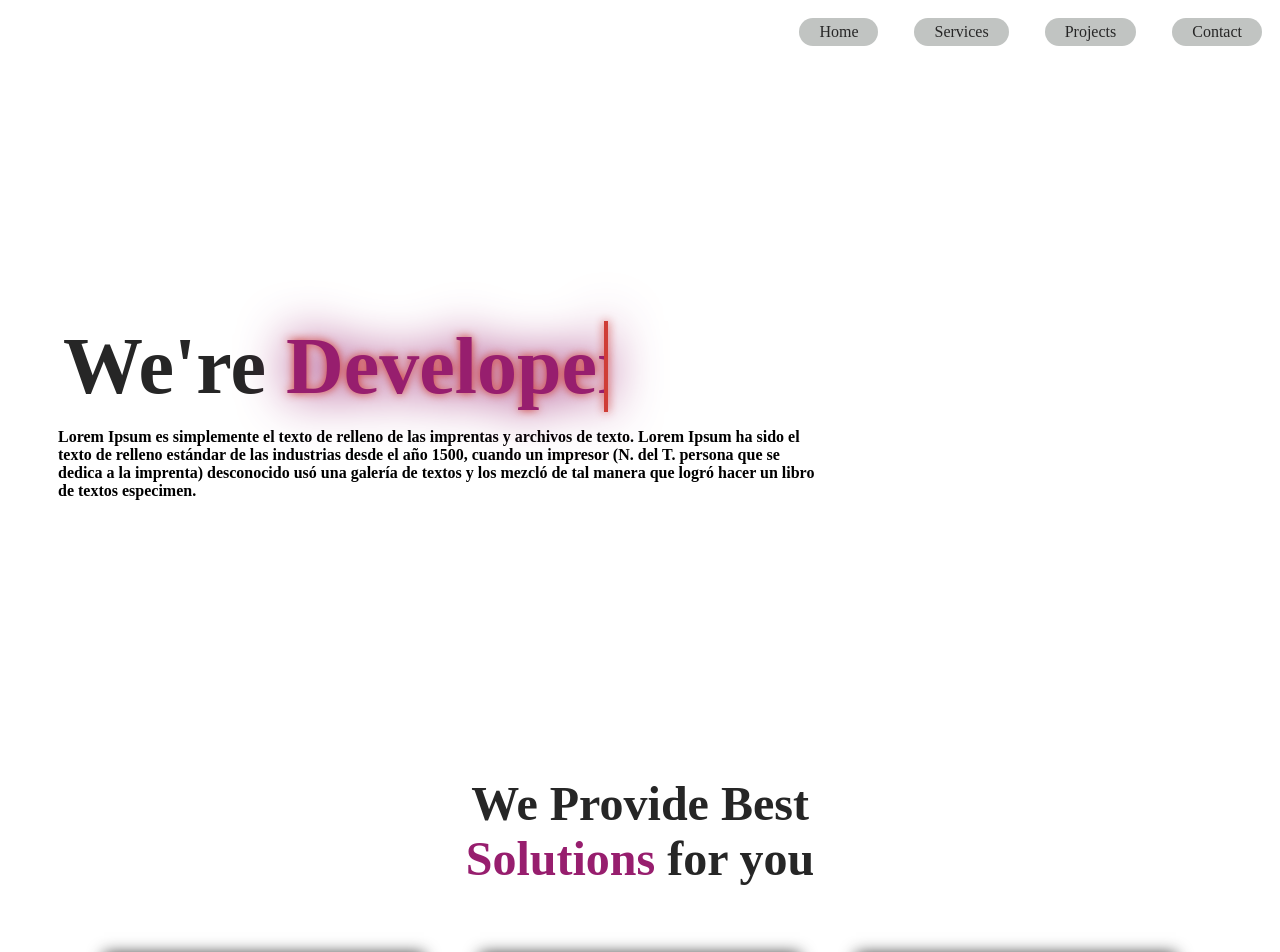
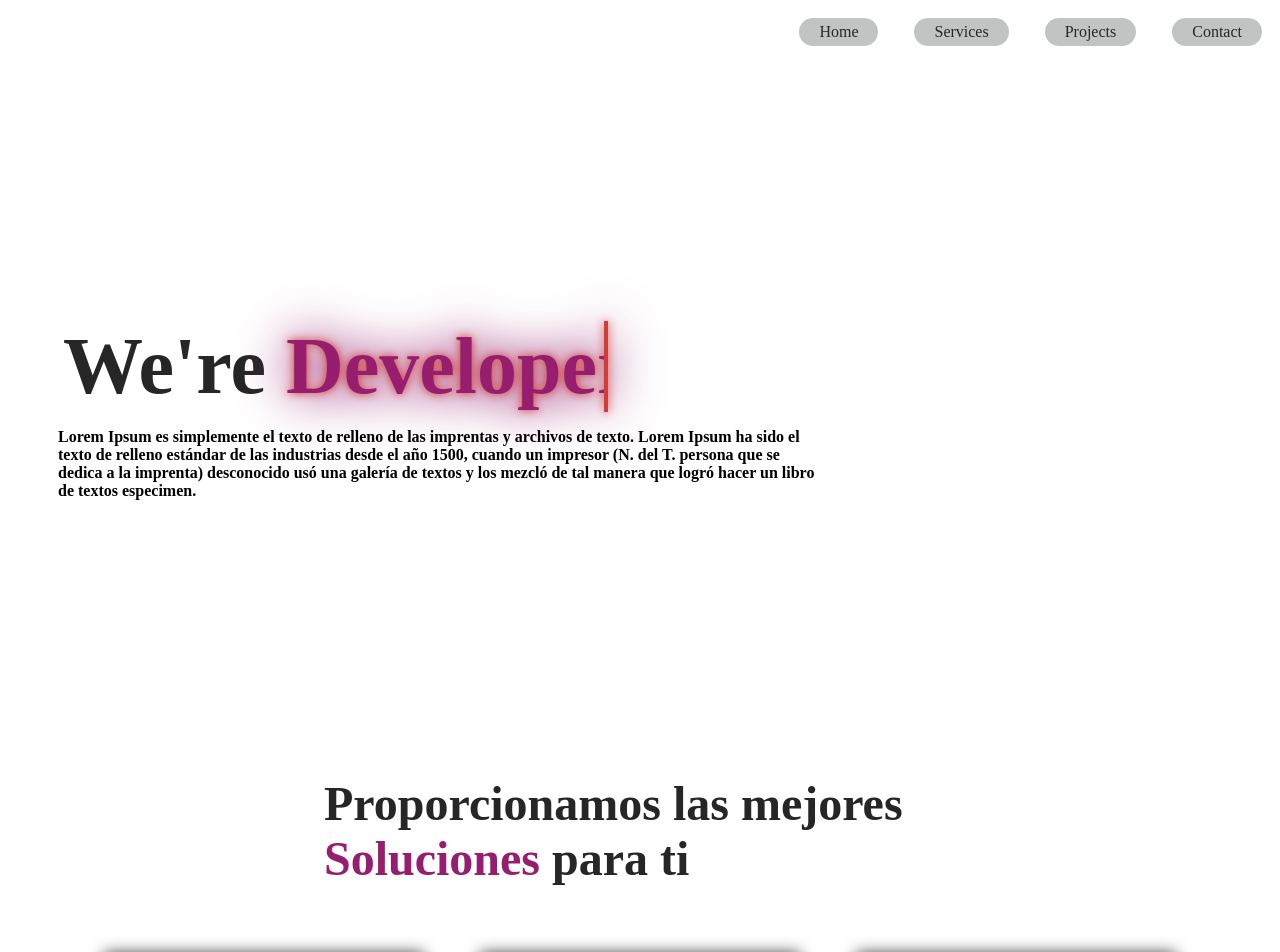
Before and after one commit to leonelborgesdev/landingBuhoSoft, a React (Create React App) app: page / in a window 1280 px wide. Shown: the top 952 px of the page. Built offline with nearby package versions, Linux system fonts and the light colour scheme.

Commit message:
styles buhosoft

```diff
--- a/src/components/OurServices/OurServices.css
+++ b/src/components/OurServices/OurServices.css
@@ -1,8 +1,10 @@
+
 .container_services{
     display: flex;
     justify-content: center;
     flex-direction: column;
     align-items: center;
+    width: 100%;
     gap: 3rem;
 }
 .title_services{
@@ -10,7 +12,7 @@
     align-items: center;
     justify-content: center;
     flex-direction: column;
-    width: 450px;
+    width: 50%;
 }
 .title_services h2{
     align-items: center;
@@ -24,6 +26,9 @@
 }
 .services{
     display: flex;
+    flex-direction: row;
+    justify-content: center;
+    width: 100%;
     gap: 1rem;
 }
 .card_service{
--- a/src/components/OurServices/OurServices.jsx
+++ b/src/components/OurServices/OurServices.jsx
@@ -8,9 +8,8 @@ export const OurServices = () => {
   return (
     <div className="container_services" id="Services">
       <div className="title_services">
-        <h2>We Provide Best</h2>
         <h2>
-          <span>Solutions</span> for you
+          Proporcionamos las mejores <span>Soluciones</span> para ti
         </h2>
       </div>
       <div className="services">
```
